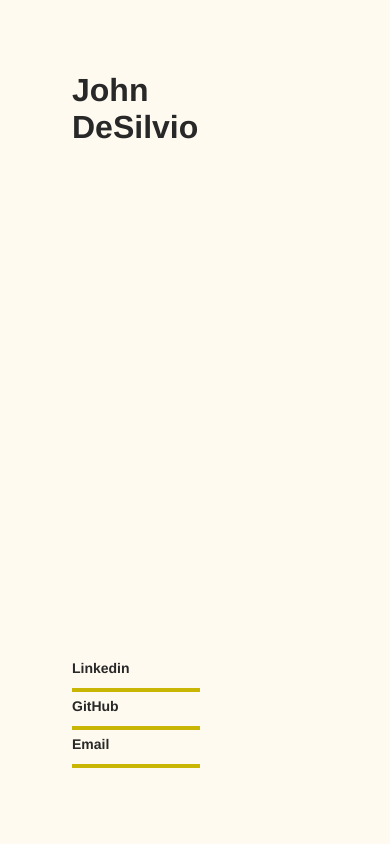
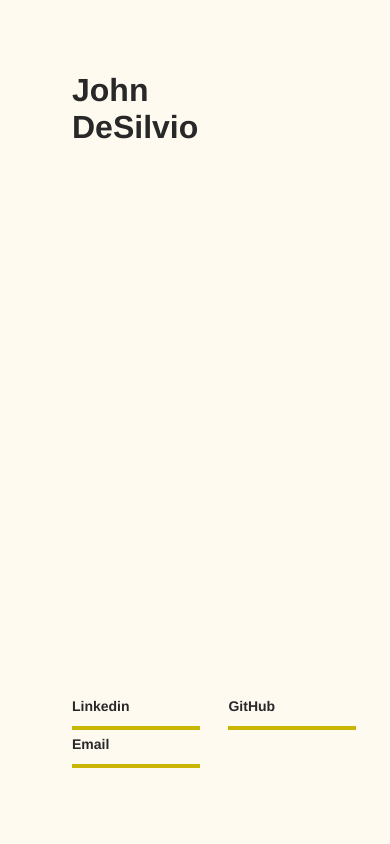
Before and after one commit to jdesilvio/johndesilvio.com, a Flask app: page / in a window 390 px wide. Run offline with Flask 2, Linux system fonts and the light colour scheme.

Commit message:
Updated CSS to make left side 100% width after media break

```diff
--- a/web/app/static/styles.css
+++ b/web/app/static/styles.css
@@ -47,13 +47,23 @@ body {
 
 @media screen and (max-width: 1168px) {
   #right {
-    background: none;
+      display: none;
   }
+  #left {
+      width: 100%;
+  }
+}
+
+@media screen and (max-width: 425px) {
+    li {
+        display: grid;
+    }
 }
 
 #links {
     position: absolute;
     bottom: 72px;
+    width: 100%;
     text-decoration: none;
     list-style: none;
 }
```
